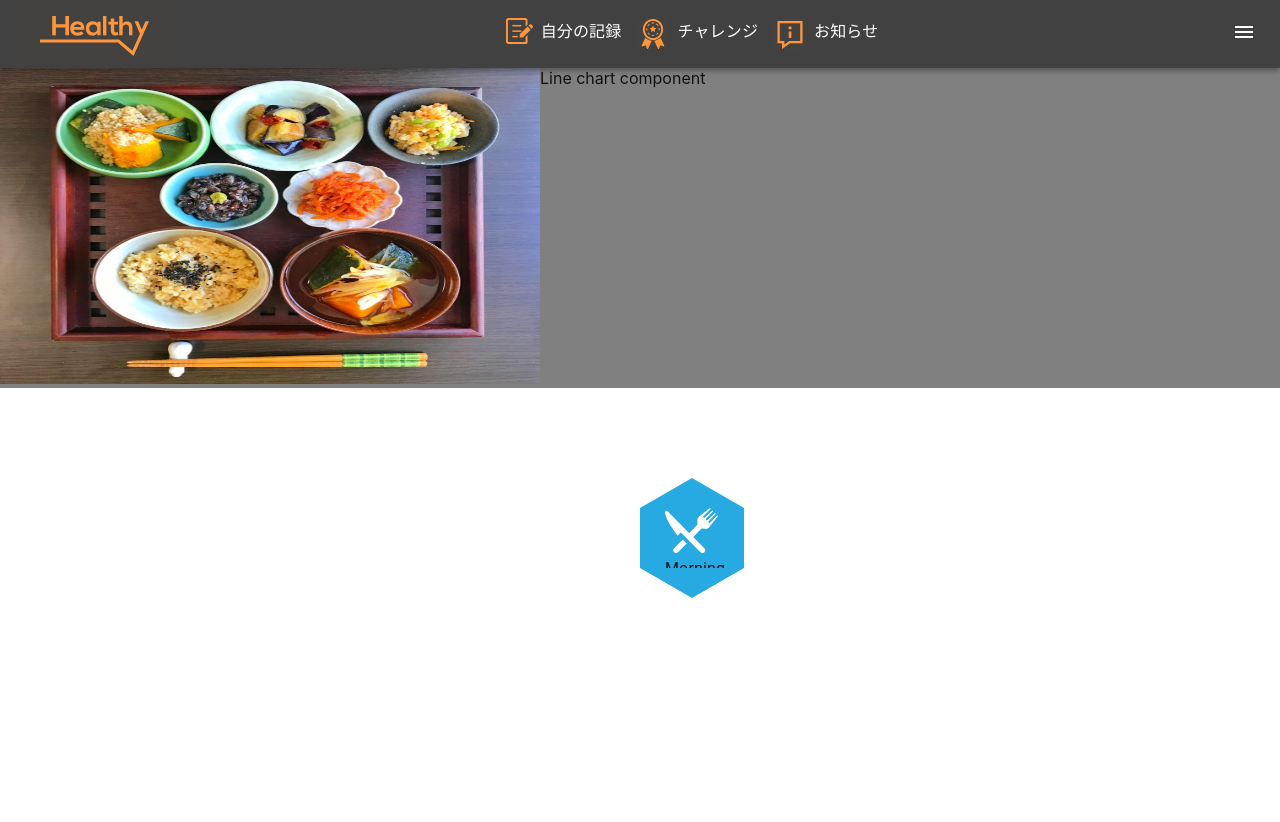
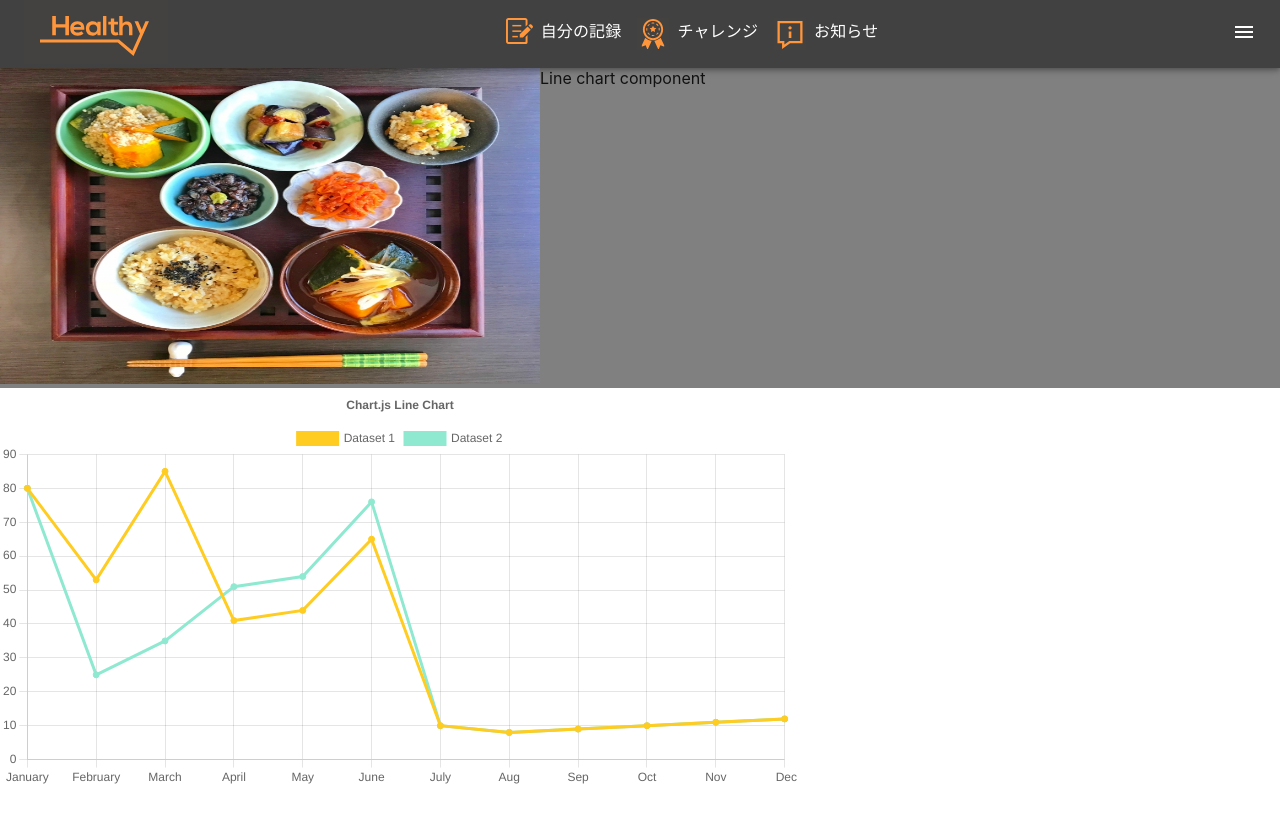
Before and after one commit to VinhNguyen0301/Arent, a React (Create React App) app: page / in a window 1280 px wide. Shown: the top 822 px of the page. Before the commit the page ends 800 px from the top, so only its background shows below. Built offline with nearby package versions, Linux system fonts and the light colour scheme.

Commit message:
Add chart component

```diff
--- a/src/App.tsx
+++ b/src/App.tsx
@@ -4,6 +4,7 @@ import Dashboard from "./views/Dashboard";
 import MenuItem from "./components/Menu/MenuItem/MenuItem";
 import Footer from "./components/footer/Footer";
 import HexagonItem from "./components/Menu/MenuHexagon/HexagonItem";
+import Graph from "./components/Diagram/Graph";
 
 function App() {
   return (
@@ -11,7 +12,8 @@ function App() {
       <NavBar />
       <Dashboard />
       {/* <Add /> */}
-      <HexagonItem />
+      <Graph />
+      {/* <HexagonItem /> */}
       {/* <MenuItem />
       <Footer /> */}
     </Box>
--- /dev/null
+++ b/src/components/Diagram/Graph.tsx
@@ -0,0 +1,79 @@
+import { Box } from "@mui/material";
+import React from "react";
+import { Line } from "react-chartjs-2";
+import {
+  Chart as ChartJS,
+  CategoryScale,
+  LinearScale,
+  PointElement,
+  LineElement,
+  Title,
+  Tooltip,
+  Legend,
+} from "chart.js";
+
+ChartJS.register(
+  CategoryScale,
+  LinearScale,
+  PointElement,
+  LineElement,
+  Title,
+  Tooltip,
+  Legend
+);
+
+export const options = {
+  responsive: true,
+  plugins: {
+    legend: {
+      position: "top" as const,
+    },
+    title: {
+      display: true,
+      text: "Chart.js Line Chart",
+    },
+  },
+};
+
+const labels = [
+  "January",
+  "February",
+  "March",
+  "April",
+  "May",
+  "June",
+  "July",
+  "Aug",
+  "Sep",
+  "Oct",
+  "Nov",
+  " Dec",
+];
+
+export const data = {
+  labels,
+  datasets: [
+    {
+      label: "Dataset 1",
+      data: [80, 53, 85, 41, 44, 65, 10, 8, 9, 10, 11, 12],
+      borderColor: "#FFCC21",
+      backgroundColor: "#FFCC21",
+    },
+    {
+      label: "Dataset 2",
+      data: [80, 25, 35, 51, 54, 76, 10, 8, 9, 10, 11, 12],
+      borderColor: "#8FE9D0",
+      backgroundColor: "#8FE9D0",
+    },
+  ],
+};
+
+const Graph = () => {
+  return (
+    <Box height="800px" width="800px">
+      <Line options={options} data={data} />
+    </Box>
+  );
+};
+
+export default Graph;
```
Also changed, not shown: package.json (+6 -2 lines), 1 other file (tests, documents, lock files or other folders).
